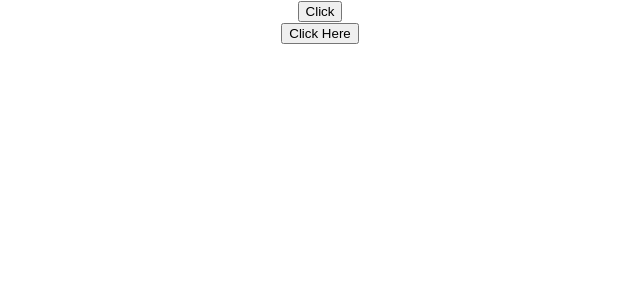
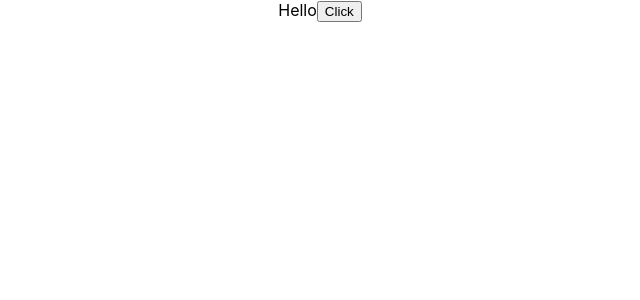
Before and after one commit to ArmanKamal/ReactJsBasic, a React (Create React App) app: page / in a window 1280 px wide. Shown: the top 300 px of the page, without its empty margins (320-960 px from the left). Built offline with nearby package versions, Linux system fonts and the light colour scheme.

Commit message:
Added Binding Logic

```diff
--- a/src/App.js
+++ b/src/App.js
@@ -5,6 +5,7 @@
 import Counter from './components/Counter'
 import FunctionClick from './components/FunctionClick'
 import ClassClick from './components/ClassClick'
+import EventBind from './components/EventBind'
 import './App.css';
 
 function App() {
@@ -18,12 +19,14 @@
       <Welcome name="Diana" heroName="SuperWomen"/>
       <Message />
       <Counter />
+      <FunctionClick />
+      <ClassClick />
        */
     }
 
 
-      <FunctionClick />
-      <ClassClick />
+
+      <EventBind />
     </div>
   );
 }
--- /dev/null
+++ b/src/components/EventBind.js
@@ -0,0 +1,41 @@
+import React, { Component } from 'react'
+
+export class EventBind extends Component {
+constructor(props) {
+    super(props)
+
+    this.state = {
+         message: 'Hello'
+    }
+
+    this.clickHandler = this.clickHandler.bind(this)
+}
+
+// clickHandler()
+// {
+//     this.setState({
+//         message: 'GoodBye'
+//     })
+// }
+
+clickHandler = () =>
+{
+    this.setState({
+        message: 'GoodBye'
+    })
+}
+
+    render() {
+        return (
+            <div>
+                {this.state.message}
+                {/* <button onClick={this.clickHandler.bind(this)}>Click</button> */}
+                {/* <button onClick={() => this.clickHandler()}>Click</button> */}
+                <button onClick={this.clickHandler}>Click</button>
+
+            </div>
+        )
+    }
+}
+
+export default EventBind
```
